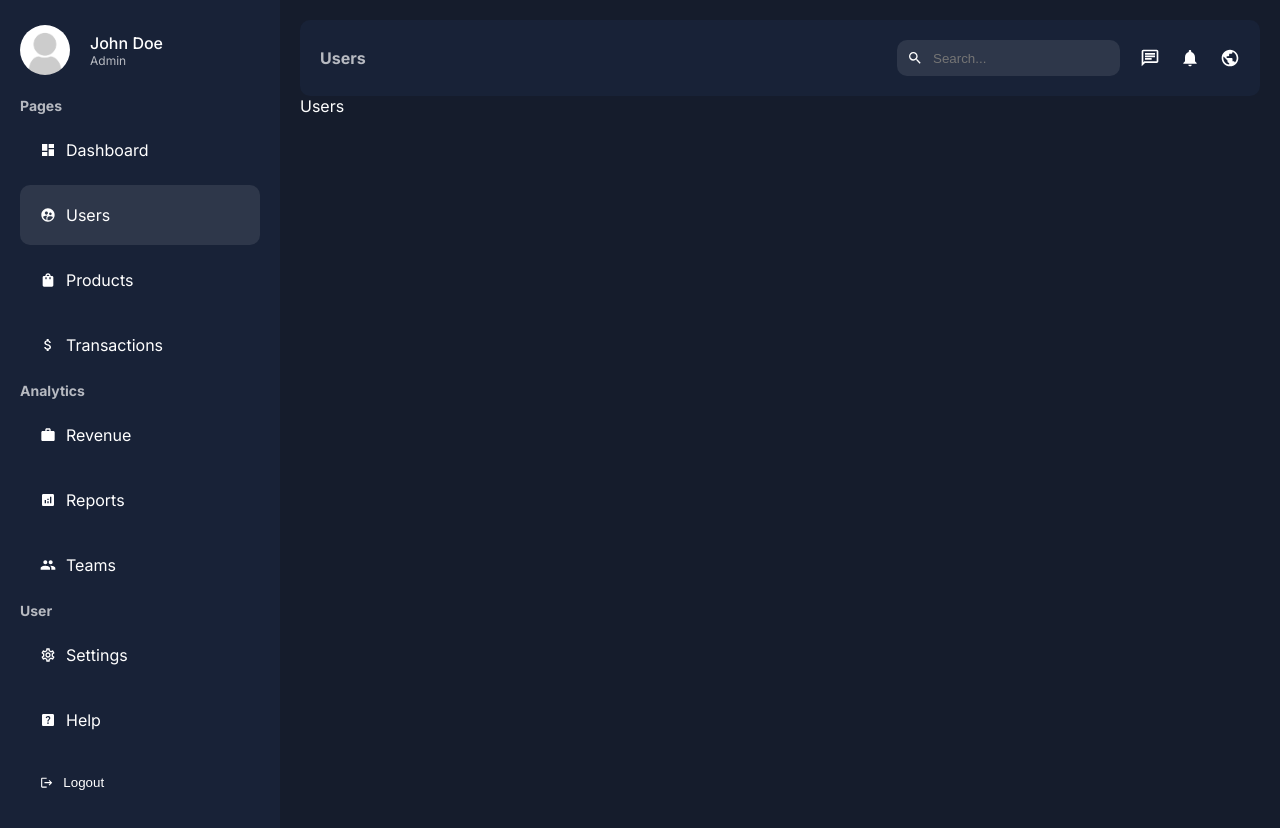
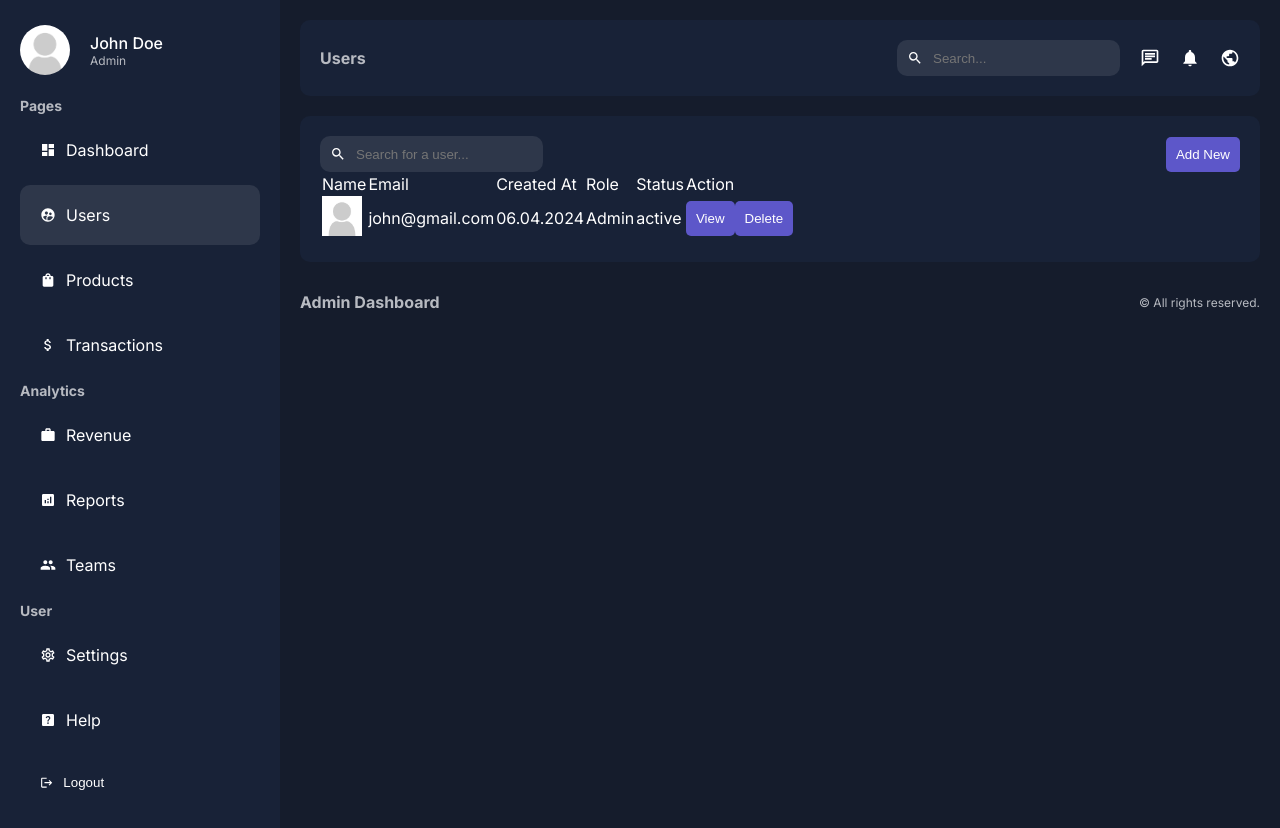
Before and after one commit to parth-develops/admin-dashboard, a Next.js app: page /dashboard/users in a window 1280 px wide. Built offline with nearby package versions, Linux system fonts and the light colour scheme.

Commit message:
Working on users page

```diff
--- a/app/dashboard/layout.jsx
+++ b/app/dashboard/layout.jsx
@@ -1,6 +1,7 @@
 import Navbar from "../ui/dashboard/navbar/navbar";
 import Sidebar from "../ui/dashboard/sidebar/sidebar";
 import styles from "../ui/dashboard/dashboard.module.scss";
+import Footer from "../ui/dashboard/footer/footer";
 
 export default function Layout({ children }) {
     return (
@@ -11,6 +12,7 @@
             <div className={styles.content}>
                 <Navbar />
                 {children}
+                <Footer />
             </div>
         </div>
     )
--- a/app/dashboard/users/page.jsx
+++ b/app/dashboard/users/page.jsx
@@ -1,7 +1,50 @@
-import React from 'react'
+import Link from "next/link";
+import Image from "next/image";
+import Search from "@/app/ui/dashboard/search/search";
+import styles from "@/app/ui/dashboard/users/users.module.scss";
 
 export default function Users() {
   return (
-    <div>Users</div>
+    <div className={styles.users}>
+      <div className={styles.top}>
+        <Search placeholder="Search for a user..." />
+        <Link href="/dashboard/users/add">
+          <button>
+            Add New
+          </button>
+        </Link>
+      </div>
+      <table>
+        <thead>
+          <tr>
+            <td>Name</td>
+            <td>Email</td>
+            <td>Created At</td>
+            <td>Role</td>
+            <td>Status</td>
+            <td>Action</td>
+          </tr>
+        </thead>
+        <tbody>
+          <tr>
+            <td>
+              <div className={styles.user}>
+                <Image src="/noavatar.png" alt="noavatar" width={40} height={40} />
+              </div>
+            </td>
+            <td>john@gmail.com</td>
+            <td>06.04.2024</td>
+            <td>Admin</td>
+            <td>active</td>
+            <td>
+              <Link href="/">
+                <button className={`${styles.button} ${styles.view}`}>View</button>
+              </Link>
+                <button className={`${styles.button} ${styles.delete}`}>Delete</button>
+            </td>
+          </tr>
+        </tbody>
+      </table>
+    </div>
   )
 }
--- /dev/null
+++ b/app/ui/dashboard/footer/footer.jsx
@@ -0,0 +1,10 @@
+import styles from "./footer.module.scss";
+
+export default function Footer() {
+    return (
+        <div className={styles.footer}>
+            <div className={styles.logo}>Admin Dashboard</div>
+            <div className={styles.text}>© All rights reserved.</div>
+        </div>
+    )
+}
--- /dev/null
+++ b/app/ui/dashboard/footer/footer.module.scss
@@ -0,0 +1,15 @@
+.footer {
+    display: flex;
+    align-items: center;
+    justify-content: space-between;
+    margin-top: 30px;
+    color: var(--textSoft);
+}
+
+.logo {
+    font-weight: bold;
+}
+
+.text {
+    font-size: 12px;
+}
--- /dev/null
+++ b/app/ui/dashboard/search/search.jsx
@@ -0,0 +1,11 @@
+import { MdSearch } from "react-icons/md";
+import styles from "./search.module.scss";
+
+export default function Search({ placeholder }) {
+    return (
+        <div className={styles.search}>
+            <MdSearch />
+            <input type="text" placeholder={placeholder} className={styles.input} />
+        </div>
+    )
+}
--- /dev/null
+++ b/app/ui/dashboard/search/search.module.scss
@@ -0,0 +1,16 @@
+.search {
+    display: flex;
+    align-items: center;
+    gap: 10px;
+    background-color: #2e374a;
+    padding: 10px;
+    border-radius: 10px;
+    width: max-content;
+}
+
+.input {
+    background-color: transparent;
+    border: none;
+    color: var(--text);
+    outline: none;
+}
--- /dev/null
+++ b/app/ui/dashboard/users/users.module.scss
@@ -0,0 +1,21 @@
+.users {
+    background-color: var(--bgSoft);
+    padding: 20px;
+    border-radius: 10px;
+    margin-top: 20px;
+
+    button {
+        padding: 10px;
+        background-color: #5d57c9;
+        color: var(--text);
+        border: none;
+        border-radius: 5px;
+        cursor: pointer;
+    }
+}
+
+.top {
+    display: flex;
+    align-items: center;
+    justify-content: space-between;
+}
```
Also changed, not shown: app/ui/dashboard/products/products.module.scss (added).
